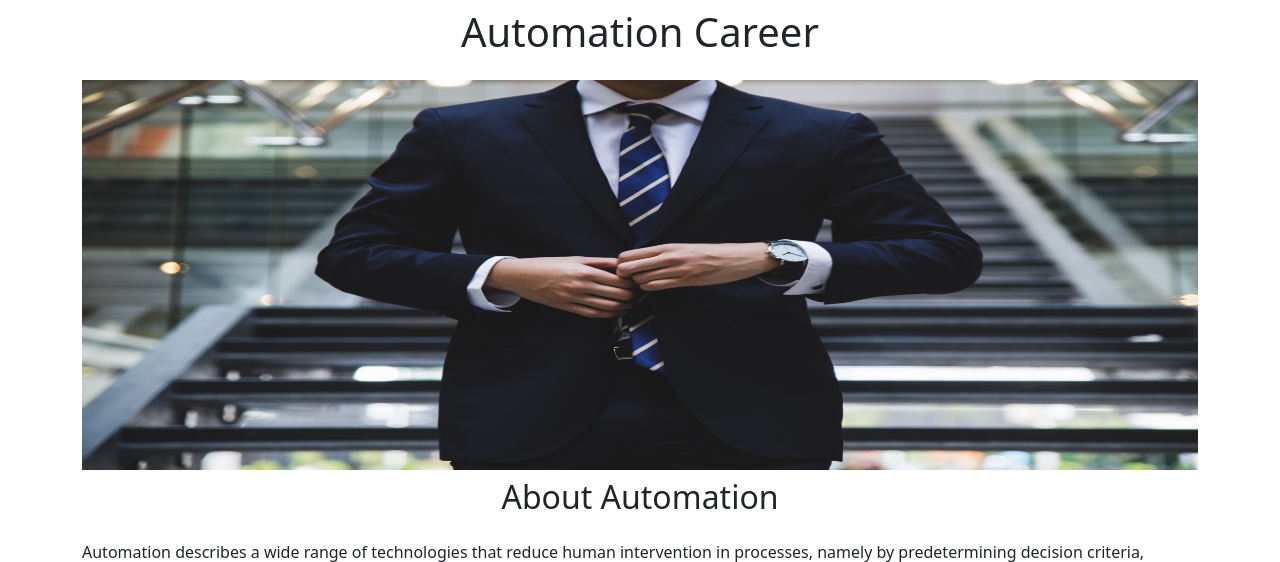
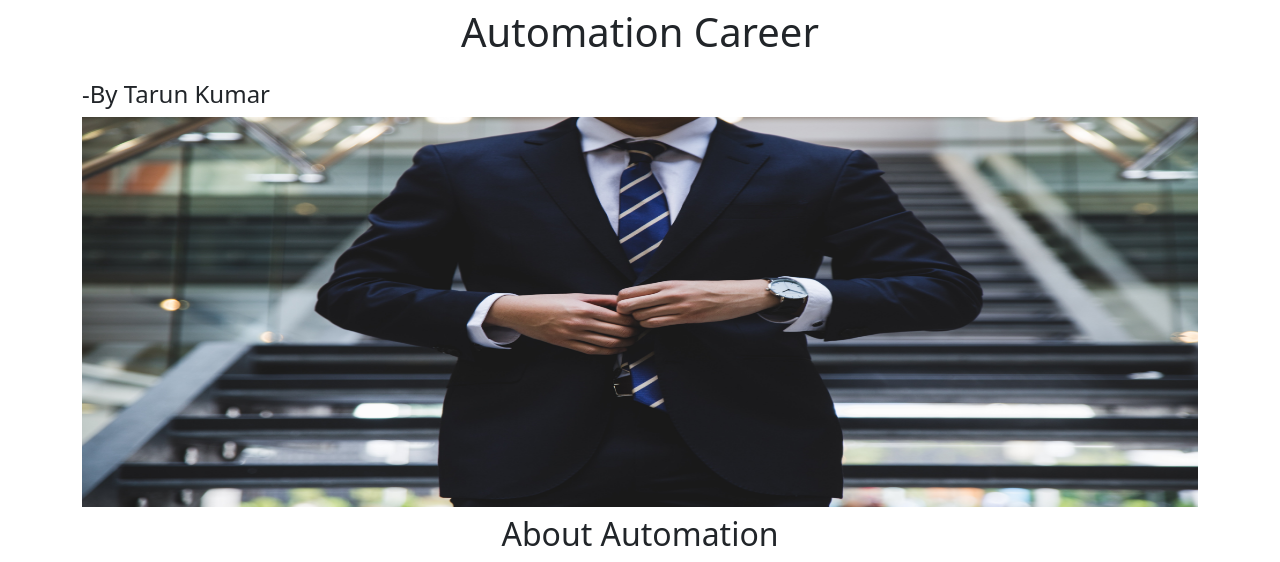
Before and after one commit to TarunKumar19/automation-career-v2, a Flask app: page / in a window 1280 px wide. Shown: the top 562 px of the page. Run offline with Flask 3, Linux system fonts and the light colour scheme.

Commit message:
My name added

```diff
--- a/templates/home.html
+++ b/templates/home.html
@@ -1,7 +1,7 @@
 <!DOCTYPE html>
 <html lang="en">
   <head>
-    <title>Automation career page</title>
+    <title>Automation career page </title>
     <meta charset="utf-8">
     <meta name="viewport" content="width=device-width, initial-scale=1">
     <link href="https://cdn.jsdelivr.net/npm/bootstrap@5.3.0-alpha2/dist/css/bootstrap.min.css" rel="stylesheet" integrity="sha384-aFq/bzH65dt+w6FI2ooMVUpc+21e0SRygnTpmBvdBgSdnuTN7QbdgL+OapgHtvPp" crossorigin="anonymous">
@@ -16,7 +16,7 @@
       <div class="container">
         <h1 class="text-center mt-2 mb-4">
           {{company_name}} Career</h1>
-
+        <h4>-By Tarun Kumar</h4>
         <img class= "img-fluid" id ="banner" src ="https://career-website.tarunkumar180.repl.co/static/banner.jpg" >
         <h2 class="text-center  mt-2 mb-4"> About Automation </h2>
         <p>
```
